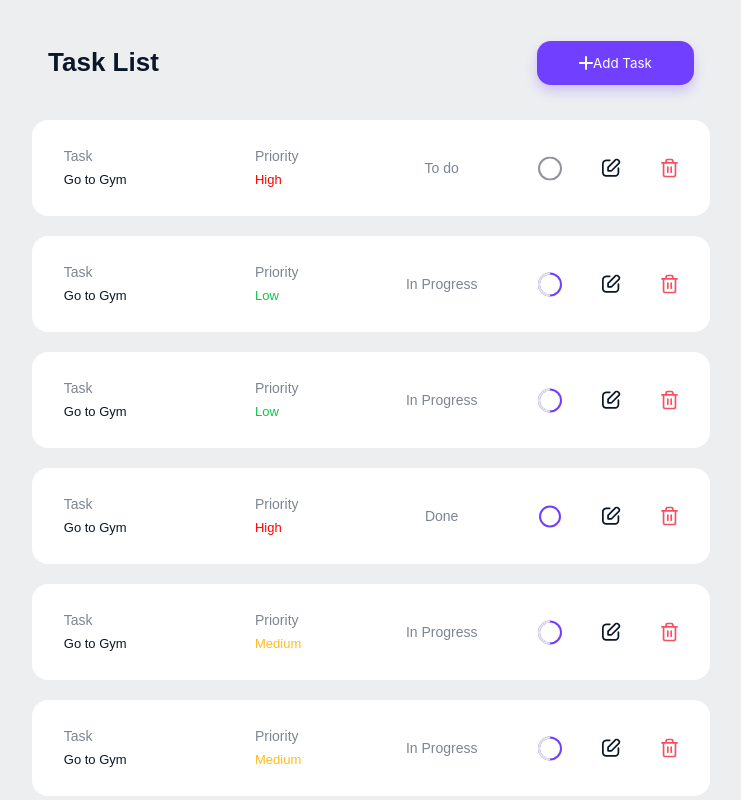
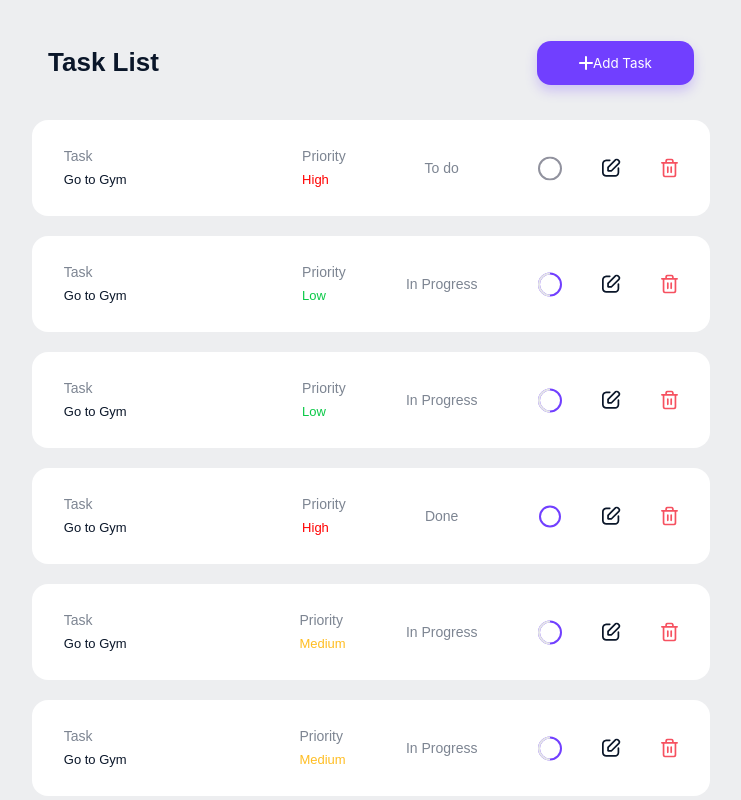
Before and after one commit to Saugao274/toDoApp_ReactJS_TS, a React (Create React App) app in the folder todoApp/: page / in a window 1280 px wide. Shown: the whole page, without its empty margins (269-1010 px from the left). Built offline with nearby package versions, Linux system fonts and the light colour scheme.

Commit message:
fix Bem, scss

```diff
--- a/todoApp/src/components/TaskList.tsx
+++ b/todoApp/src/components/TaskList.tsx
@@ -7,119 +7,119 @@ import DELETE from "../img/delete.svg";
 import "../css/TaskList.scss";
 function TaskList() {
   return (
-    <div className="taskList">
+    <div id="taskList">
       <div className="task">
-        <div className="task task__content">
+        <div className="task__content">
           <h3>Task</h3>
           <p>Go to Gym</p>
         </div>
-        <div className="task task__priority high">
+        <div className="task__priority task__priority--high">
           <h3>Priority</h3>
           <p></p>
         </div>
-        <div className="task task__progress todo">
+        <div className="task__progress task__progress--todo">
           <h3></h3>
           <p></p>
         </div>
-        <img className="task__img edit" src={EDIT} alt="todo" />
-        <img className="task__img delete" src={DELETE} alt="todo" />
+        <img className="task__img task__img--edit" src={EDIT} alt="todo" />
+        <img className="task__img task__img--delete" src={DELETE} alt="todo" />
       </div>
       <div className="task">
-        <div className="task task__content">
+        <div className="task__content">
           <h3>Task</h3>
           <p>Go to Gym</p>
         </div>
-        <div className="task task__priority low">
+        <div className="task__priority task__priority--low">
           <h3>Priority</h3>
           <p></p>
         </div>
-        <div className="task task__progress progress">
+        <div className="task__progress task__progress--progress">
           <h3></h3>
           <p></p>
         </div>
-        <img className="task__img edit" src={EDIT} alt="todo" />
-        <img className="task__img delete" src={DELETE} alt="todo" />
+        <img className="task__img task__img--edit" src={EDIT} alt="todo" />
+        <img className="task__img task__img--delete" src={DELETE} alt="todo" />
       </div>
       <div className="task">
-        <div className="task task__content">
+        <div className="task__content">
           <h3>Task</h3>
           <p>Go to Gym</p>
         </div>
-        <div className="task task__priority low">
+        <div className="task__priority task__priority--low">
           <h3>Priority</h3>
           <p></p>
         </div>
-        <div className="task task__progress progress">
+        <div className="task__progress task__progress--progress">
           <h3></h3>
           <p></p>
         </div>
-        <img className="task__img edit" src={EDIT} alt="todo" />
-        <img className="task__img delete" src={DELETE} alt="todo" />
+        <img className="task__img task__img--edit" src={EDIT} alt="todo" />
+        <img className="task__img task__img--delete" src={DELETE} alt="todo" />
       </div>
       <div className="task">
-        <div className="task task__content">
+        <div className="task__content">
           <h3>Task</h3>
           <p>Go to Gym</p>
         </div>
-        <div className="task task__priority high">
+        <div className="task__priority task__priority--high">
           <h3>Priority</h3>
           <p></p>
         </div>
-        <div className="task task__progress done">
+        <div className="task__progress task__progress--done">
           <h3></h3>
           <p></p>
         </div>
-        <img className="task__img edit" src={EDIT} alt="todo" />
-        <img className="task__img delete" src={DELETE} alt="todo" />
+        <img className="task__img task__img--edit" src={EDIT} alt="todo" />
+        <img className="task__img task__img--delete" src={DELETE} alt="todo" />
       </div>
       <div className="task">
-        <div className="task task__content">
+        <div className="task__content">
           <h3>Task</h3>
           <p>Go to Gym</p>
         </div>
-        <div className="task task__priority medium">
+        <div className="task__priority task__priority--medium">
           <h3>Priority</h3>
           <p></p>
         </div>
-        <div className="task task__progress progress">
+        <div className="task__progress task__progress--progress">
           <h3></h3>
           <p></p>
         </div>
-        <img className="task__img edit" src={EDIT} alt="todo" />
-        <img className="task__img delete" src={DELETE} alt="todo" />
+        <img className="task__img task__img--edit" src={EDIT} alt="todo" />
+        <img className="task__img task__img--delete" src={DELETE} alt="todo" />
       </div>
       <div className="task">
-        <div className="task task__content">
+        <div className="task__content">
           <h3>Task</h3>
           <p>Go to Gym</p>
         </div>
-        <div className="task task__priority medium">
+        <div className="task__priority task__priority--medium">
           <h3>Priority</h3>
           <p></p>
         </div>
-        <div className="task task__progress progress">
+        <div className="task__progress task__progress--progress">
           <h3></h3>
           <p></p>
         </div>
-        <img className="task__img edit" src={EDIT} alt="todo" />
-        <img className="task__img delete" src={DELETE} alt="todo" />
+        <img className="task__img task__img--edit" src={EDIT} alt="todo" />
+        <img className="task__img task__img--delete" src={DELETE} alt="todo" />
       </div>
 
       <div className="task">
-        <div className="task task__content">
+        <div className="task__content">
           <h3>Task</h3>
           <p>Go to Gym</p>
         </div>
-        <div className="task task__priority medium">
+        <div className="task__priority task__priority--medium">
           <h3>Priority</h3>
           <p></p>
         </div>
-        <div className="task task__progress progress">
+        <div className="task__progress task__progress--progress">
           <h3></h3>
           <p></p>
         </div>
-        <img className="task__img edit" src={EDIT} alt="todo" />
-        <img className="task__img delete" src={DELETE} alt="todo" />
+        <img className="task__img task__img--edit" src={EDIT} alt="todo" />
+        <img className="task__img task__img--delete" src={DELETE} alt="todo" />
       </div>
     </div>
   );
--- a/todoApp/src/css/TaskList.scss
+++ b/todoApp/src/css/TaskList.scss
@@ -4,7 +4,7 @@ $colorHigh: red;
 $colorLow: #0ac947;
 $colorMedium: #ffbd21;
 
-.taskList {
+#taskList {
   width: 80%;
   display: flex;
   flex-direction: column;
@@ -31,29 +31,55 @@ $colorMedium: #ffbd21;
       justify-content: center;
       margin-bottom: 8px;
     }
-    .task__img {
+    &__img {
       width: 20px;
       height: 20px;
     }
-    .task__content {
+    &__content {
       display: block;
       margin: 0px;
       padding: 0px;
       width: 100%;
     }
 
-    .task__priority {
+    &__priority {
       display: block;
       margin: 0px;
       padding: 0px;
+      &--high {
+        p {
+          color: $colorHigh;
+          &::before {
+            content: "High";
           }
-    .task__progress {
+        }
+      }
+      &--medium {
+        p {
+          color: $colorMedium;
+          &::before {
+            content: "Medium";
+          }
+        }
+      }
+      &--low {
+        p {
+          color: $colorLow;
+          &::before {
+            content: "Low";
+          }
+        }
+      }
+    }
+    &__progress {
+      & {
         display: flex;
         margin: 0px;
         padding: 0px;
         gap: 40px;
         justify-content: center;
         align-items: center;
+      }
       h3 {
         display: flex;
         align-items: center;
@@ -73,8 +99,7 @@ $colorMedium: #ffbd21;
         width: 24px;
         height: 24px;
       }
-    }
-    .todo {
+      &--todo {
         p {
           &::before {
             content: url(../img/todo.svg);
@@ -87,7 +112,7 @@ $colorMedium: #ffbd21;
         }
       }
 
-    .progress {
+      &--progress {
         p {
           &::before {
             content: url(../img/progress.svg);
@@ -99,7 +124,7 @@ $colorMedium: #ffbd21;
           }
         }
       }
-    .done {
+      &--done {
         p {
           &::before {
             content: url(../img/done.svg);
@@ -111,30 +136,6 @@ $colorMedium: #ffbd21;
           }
         }
       }
-
-    .high {
-      p {
-        color: $colorHigh;
-        &::before {
-          content: "High";
     }
   }
 }
-    .medium {
-      p {
-        color: $colorMedium;
-        &::before {
-          content: "Medium";
-        }
-      }
-    }
-    .low {
-      p {
-        color: $colorLow;
-        &::before {
-          content: "Low";
-        }
-      }
-    }
-  }
-}
```
Lines whose indentation alone changed are shown as unchanged.
